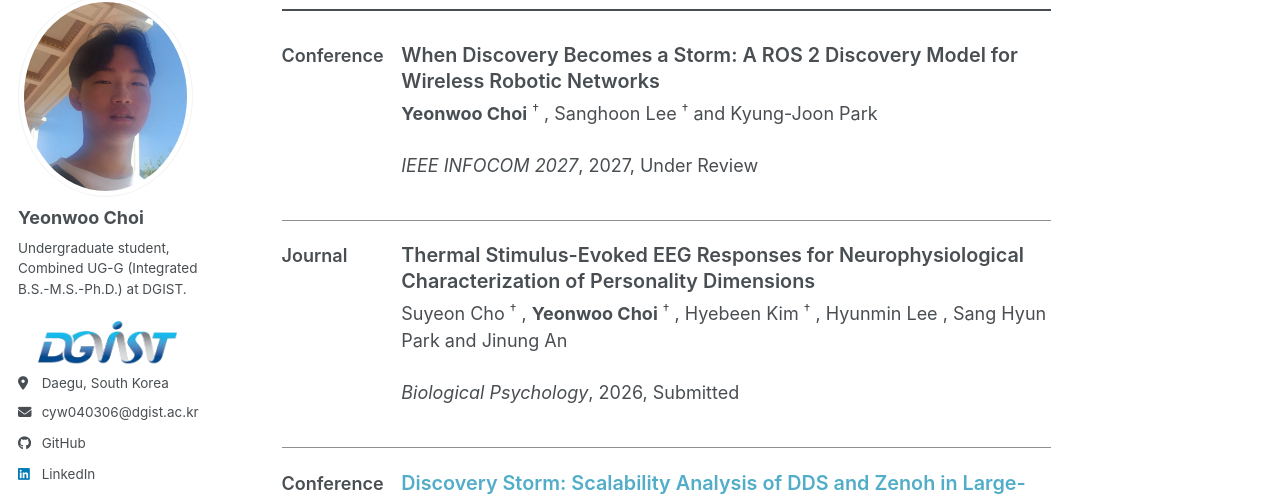
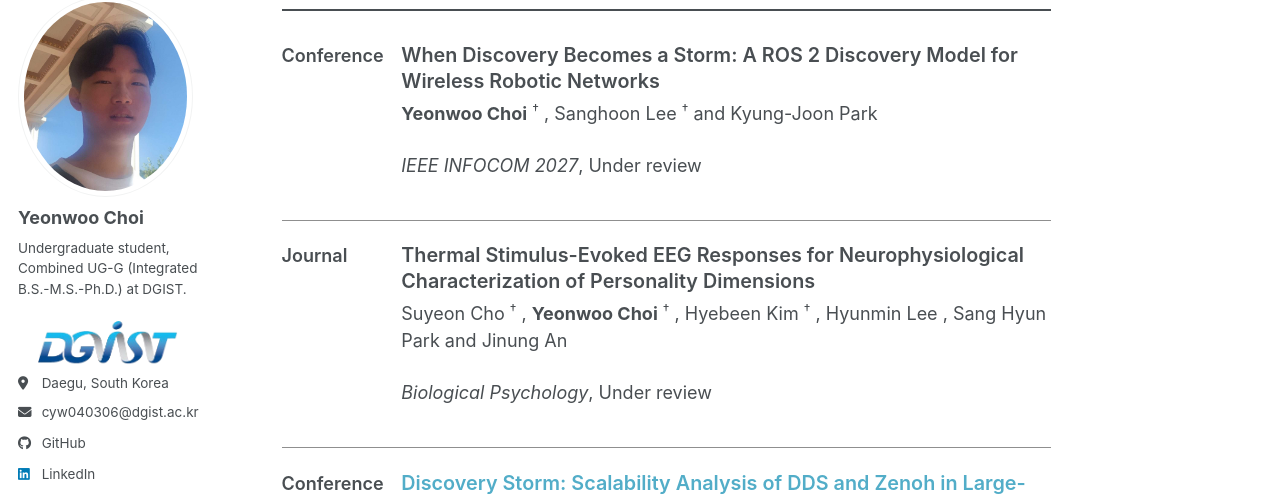
Before and after one commit to CTypeCharger/CTypeCharger.github.io, a Jekyll site: the page built from _pages/about.html, in a window 1280 px wide and 900 px high, scrolled down 522 px. Shown: the part 105-601 px from the top of the window. Built offline with Jekyll 4.4.1, drawn with Linux system fonts in a browser that asks for light colours; a script bundle is joined from its source files by our own code; library files that are not in the unit come from our copies.

Commit message:
Hide years for under-review publications

```diff
--- a/_includes/archive-publication-inline.html
+++ b/_includes/archive-publication-inline.html
@@ -49,7 +49,11 @@
           <span class="publication-inline__type publication-inline__type-placeholder" aria-hidden="true"></span>
         {% endif %}
         <p class="publication-inline__venue">
-          <i>{{ post.venue }}</i>, {{ post.date | default: "1900-01-01" | date: "%Y" }}{% if post.status %}, {{ post.status }}{% endif %}
+          {% if post.status == "Published" %}
+            <i>{{ post.venue }}</i>, {{ post.date | default: "1900-01-01" | date: "%Y" }}, {{ post.status }}
+          {% else %}
+            <i>{{ post.venue }}</i>, Under review
+          {% endif %}
         </p>
       </div>
     {% endif %}
--- a/_includes/archive-single.html
+++ b/_includes/archive-single.html
@@ -81,7 +81,11 @@
         {% if post.collection == 'teaching' %}
           <p> {{ post.type }}, <i>{{ post.venue }}</i>, {{ post.date | default: "1900-01-01" | date: "%Y" }} </p>
         {% elsif post.collection == 'publications' %}
-          <p>Published in <i>{{ post.venue }}</i>, {{ post.date | default: "1900-01-01" | date: "%Y" }} </p>
+          {% if post.status == "Published" %}
+            <p>Published in <i>{{ post.venue }}</i>, {{ post.date | default: "1900-01-01" | date: "%Y" }} </p>
+          {% else %}
+            <p><i>{{ post.venue }}</i>, Under review</p>
+          {% endif %}
         {% elsif post.period %}
           <p class="page__meta"><i class="fa fa-fw fa-calendar" aria-hidden="true"></i> {{ post.period }}</p>
         {% elsif post.date %}
```
Also changed, not shown: _publications/2026-09-09-thermal-stimulus-evoked-eeg-personality.md (+1 -1 lines), _publications/2027-01-01-when-discovery-becomes-a-storm.md (+1 -1 lines).
